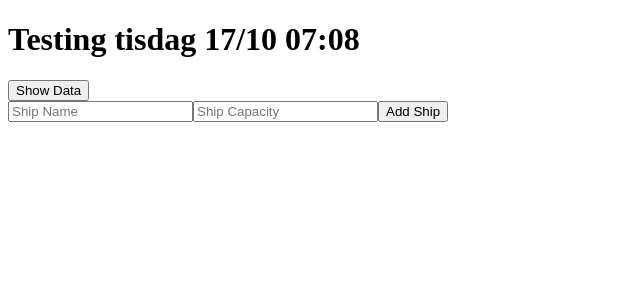
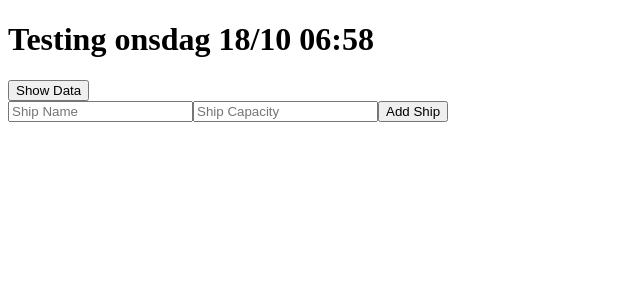
Before and after one commit to mikaelXjonsson/fetch-data-ang, an Angular app: page / in a window 1280 px wide. Shown: the top 300 px of the page, without its empty margins (0-640 px from the left). Built offline with nearby package versions, Linux system fonts and the light colour scheme.

Commit message:
test onsdag

```diff
--- a/src/app/app.component.html
+++ b/src/app/app.component.html
@@ -1,5 +1,5 @@
 <div>
-  <h1>Testing tisdag 17/10 07:08</h1>
+  <h1>Testing onsdag 18/10 06:58</h1>
   <button (click)="toggleData()">
     {{ showData ? 'Hide Data' : 'Show Data' }}
   </button>
```
